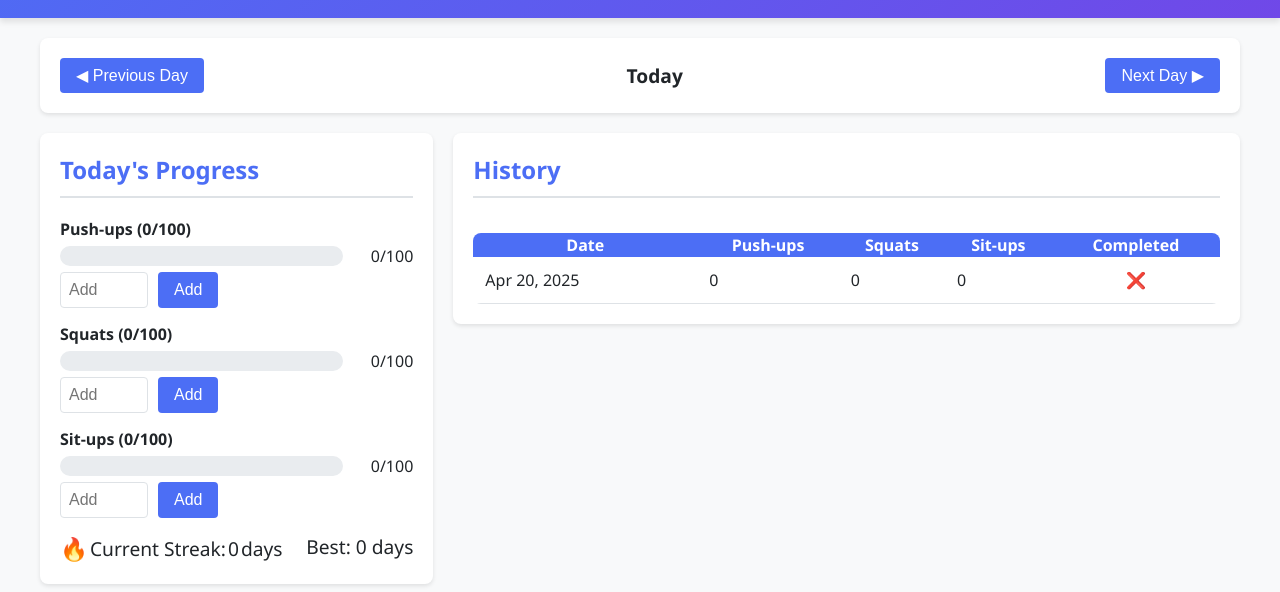
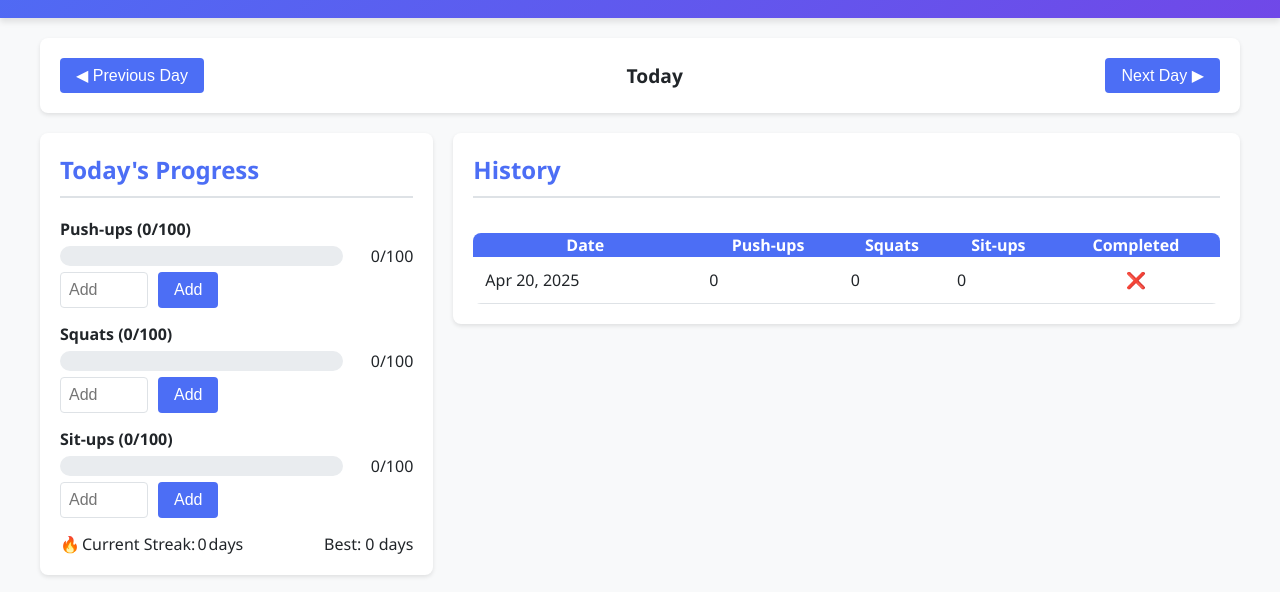
Before and after one commit to yogeshniu/WorkoutPWA, a plain HTML site: page index.html in a window 1280 px wide. Shown: the part 162-754 px from the top of the page. Drawn offline with Linux system fonts and the light colour scheme.

Commit message:
Update index.html

```diff
--- a/index.html
+++ b/index.html
@@ -244,7 +244,7 @@
             display: flex;
             justify-content: space-between;
             margin-top: 15px;
-            font-size: 1.2rem;
+            font-size: 1rem;
         }
 
         .streak {
@@ -255,7 +255,7 @@
 
         .streak-flame {
             color: #ff6b6b;
-            font-size: 1.4rem;
+            font-size: 1rem;
         }
 
         .stat-cards {
```
